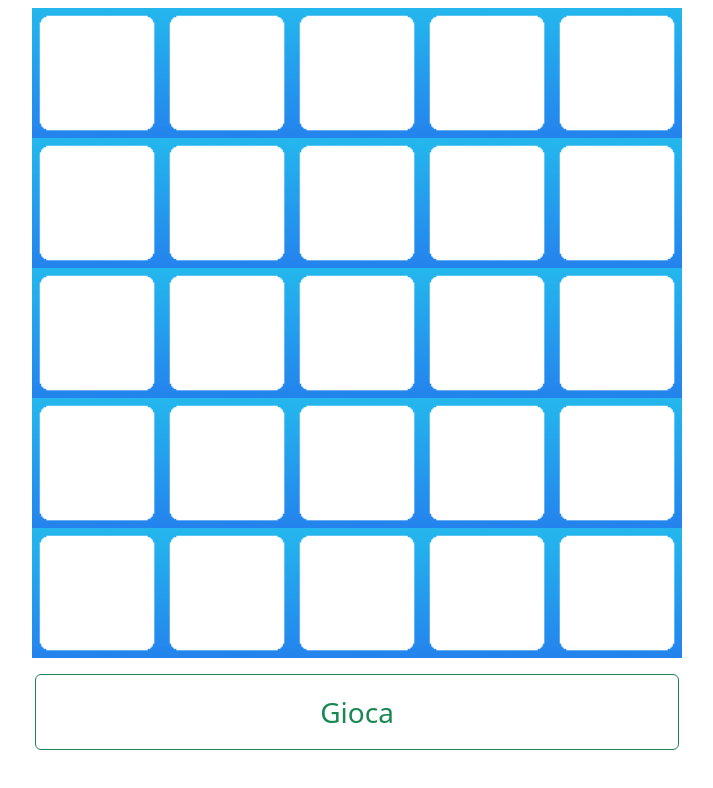
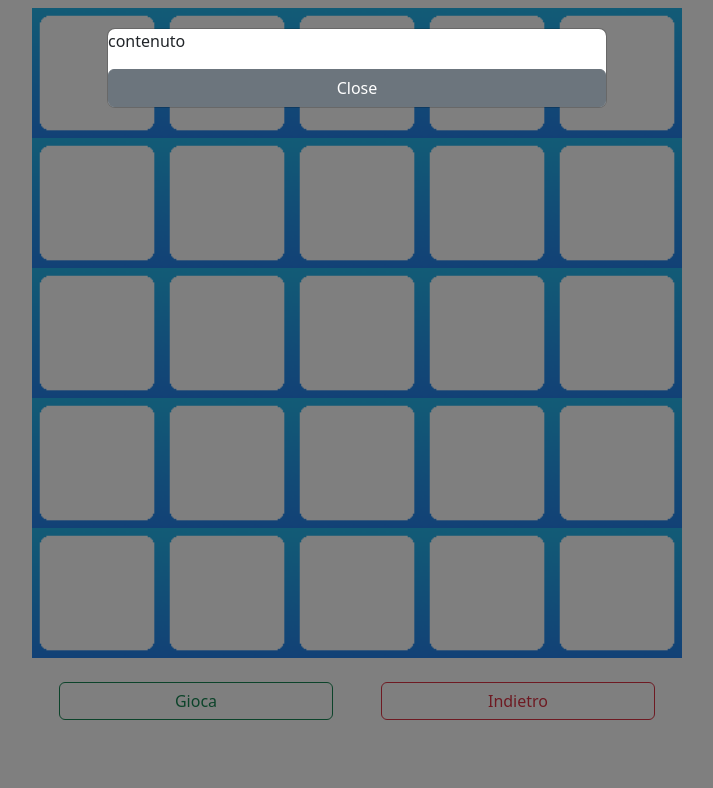
Before and after one commit to LaQuiete87/forza4-svelte, a Svelte app: page / in a window 1280 px wide. Both pictures are taken after a click on the button "5 x 5". Shown: the top 788 px of the page, without its empty margins (283-996 px from the left). Built offline with nearby package versions, Linux system fonts and the light colour scheme; no server answers.

Commit message:
creato componente modale Statistics.svelte

```diff
--- a/public/index.html
+++ b/public/index.html
@@ -1,18 +1,28 @@
 <!DOCTYPE html>
 <html lang="en">
-<head>
-	<meta charset='utf-8'>
-	<meta name='viewport' content='width=device-width,initial-scale=1'>
+  <head>
+    <meta charset="utf-8" />
+    <meta name="viewport" content="width=device-width,initial-scale=1" />
 
-	<title>Svelte app</title>
+    <title>Svelte app</title>
 
-	<link rel='icon' type='image/png' href='/favicon.png'>
-	<link rel='stylesheet' href='/global.css'>
-	<link rel='stylesheet' href='/build/bundle.css'>
+    <link rel="icon" type="image/png" href="/favicon.png" />
+    <link rel="stylesheet" href="/global.css" />
+    <link rel="stylesheet" href="/build/bundle.css" />
+    <link
+      href="https://cdn.jsdelivr.net/npm/bootstrap@5.3.3/dist/css/bootstrap.min.css"
+      rel="stylesheet"
+      integrity="sha384-QWTKZyjpPEjISv5WaRU9OFeRpok6YctnYmDr5pNlyT2bRjXh0JMhjY6hW+ALEwIH"
+      crossorigin="anonymous"
+    />
 
-	<script defer src='/build/bundle.js'></script>
-</head>
+    <script defer src="/build/bundle.js"></script>
+    <script
+      src="https://cdn.jsdelivr.net/npm/bootstrap@5.3.3/dist/js/bootstrap.bundle.min.js"
+      integrity="sha384-YvpcrYf0tY3lHB60NNkmXc5s9fDVZLESaAA55NDzOxhy9GkcIdslK1eN7N6jIeHz"
+      crossorigin="anonymous"
+    ></script>
+  </head>
 
-<body>
-</body>
+  <body></body>
 </html>
--- a/src/App.svelte
+++ b/src/App.svelte
@@ -9,10 +9,12 @@
     numRow,
     numCol,
     columnIndexTarget,
-    matchStatistics
+    matchStatistics,
+    gameInProgress,
   } from "./stores/Stores"; // Importa lo store e la funzione
   import GameBoard from "./components/GameBoard.svelte";
   import BoardSizeSelector from "./components/BoardSizeSelector.svelte";
+  import Statistics from "./components/Statistics.svelte";
 
   $randomNumber;
   $winner;
@@ -25,8 +27,7 @@
   $winner;
   $draw;
   $columnIndexTarget;
-  $matchStatistics
-
+  $matchStatistics;
 
   let screenSize; //BP: 576px, 768px, 992px, 1200px
 
@@ -43,4 +44,8 @@
   <BoardSizeSelector />
 {:else}
   <GameBoard />
+  <!-- {#if $winner || $draw}
+    <Statistics />
+  {/if} -->
+  <Statistics />
 {/if}
--- a/src/components/GameBoard.svelte
+++ b/src/components/GameBoard.svelte
@@ -7,6 +7,7 @@
     draw,
     play,
     playAgain,
+    boardGameSize,
   } from "../stores/Stores";
   $grid;
   $gameInProgress;
@@ -62,13 +63,21 @@
     </table>
   </div>
   {#if !$winner && !$draw}
-    <button
+   <div class="row mt-4 w-50">
+    <div class="col d-flex justify-content-center ">
+      <button
 
-      class="btn btn-outline-success d-block w-50 mt-3 p-3 fs-3 mx-auto"
+      class="btn btn-outline-success w-100 me-5"
       on:click={play}
     >
       Gioca
     </button>
+    <button class="btn btn-outline-danger w-100" on:click={()=>{
+      boardGameSize.set('')
+    }}>Indietro</button>
+    </div>
+   </div>
+
   {:else if $winner || $draw}
     <button
       class="btn btn-outline-success d-block w-50 mt-3 p-3 fs-3 mx-auto"
--- /dev/null
+++ b/src/components/Statistics.svelte
@@ -0,0 +1,25 @@
+<script>
+  import { onMount } from "svelte";
+  import { matchStatistics } from "../stores/Stores"; // Importa lo store e la funzione
+
+  $matchStatistics;
+  onMount(() => {
+
+    const modal = new bootstrap.Modal(document.getElementById('statisticsModal'));
+    modal.show();
+  });
+</script>
+
+<style>
+
+</style>
+
+
+  <div class=" modal fade" id="statisticsModal" data-bs-backdrop="static" data-bs-keyboard="false" tabindex="-1" aria-labelledby="staticBackdropLabel" aria-hidden="true">
+    <div class=" modal-dialog">
+      <div class=" modal-content">
+        <p>contenuto</p>
+        <button type="button" class=" btn btn-secondary" data-bs-dismiss="modal">Close</button>
+    </div>
+  </div>
+  </div>
--- a/src/stores/Stores.js
+++ b/src/stores/Stores.js
@@ -106,7 +106,6 @@ export function resetGame() {
 }
 
 export function playerColor(cell) {
-  console.log("player color cell", cell)
   if (cell === "CPU_1") return "yellow-pawn";
   if (cell === "CPU_2") return "red-pawn";
   if (cell === null) return "empty-pawn";
```
